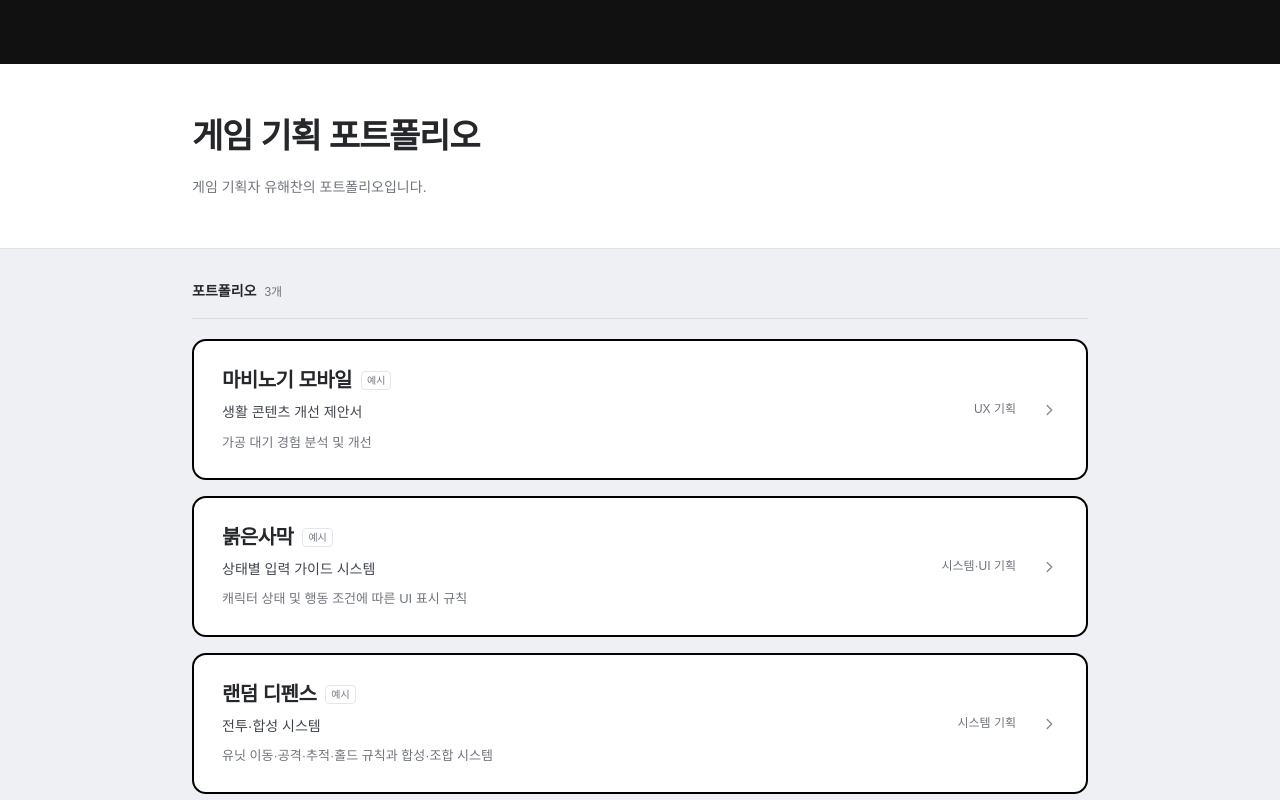
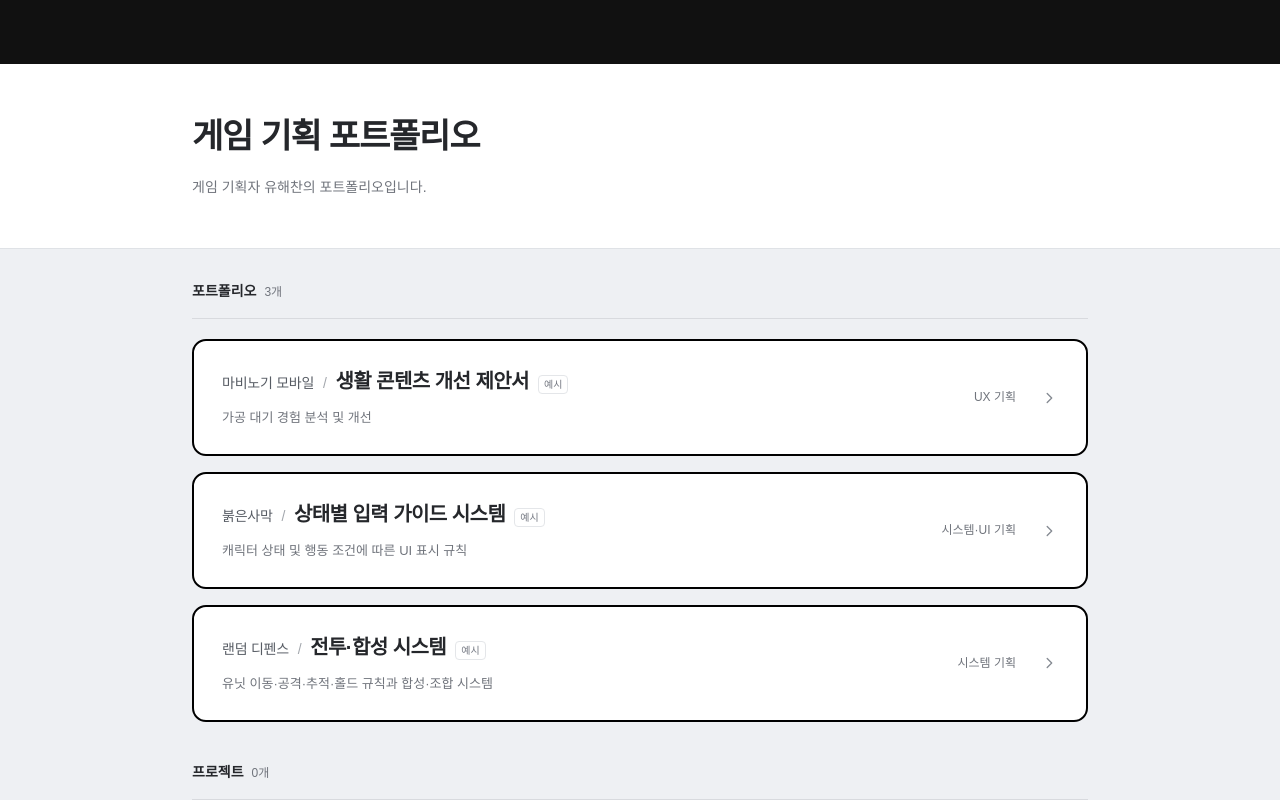
Before and after one commit to yuhaechan/game-portfolio, a Next.js app: page / in a window 1280 px wide. Shown: the top 800 px of the page. Built offline with nearby package versions, Linux system fonts and the light colour scheme.

Commit message:
Update published portfolio

```diff
--- a/src/app/globals.css
+++ b/src/app/globals.css
@@ -32,9 +32,12 @@ a:focus-visible,button:focus-visible { outline:2px solid var(--accent); outline-
 .project-card { display:flex; align-items:center; gap:24px; padding:24px 28px; border:2px solid #000; border-radius:14px; background:#fff; }
 .project-card:hover { background:#fafbfc; }
 .project-card-copy { flex:1; min-width:0; }
-.project-name { display:flex; align-items:center; flex-wrap:wrap; gap:9px; margin-bottom:6px; }
-.project-name h3 { margin:0; font-size:20px; font-weight:600; letter-spacing:-.55px; line-height:1.5; overflow-wrap:anywhere; }
-.project-card:hover h3 { text-decoration:underline; text-underline-offset:5px; text-decoration-thickness:1px; }
+.project-name { display:flex; align-items:baseline; flex-wrap:wrap; gap:9px; margin-bottom:10px; }
+.project-name h3 { display:flex; align-items:baseline; flex-wrap:wrap; gap:6px 9px; margin:0; font-size:20px; font-weight:600; letter-spacing:-.55px; line-height:1.6; overflow-wrap:anywhere; }
+.game-title { font-size:14px; font-weight:500; color:#575c64; letter-spacing:-.25px; }
+.title-divider { color:#a3a7ad; font-size:14px; font-weight:400; }
+.work-title { font-weight:600; word-break:keep-all; }
+.project-card:hover .work-title { text-decoration:underline; text-underline-offset:5px; text-decoration-thickness:1px; }
 .card-subtitle { color:#41454c; font-size:14px; line-height:1.65; margin:0 0 7px; overflow-wrap:anywhere; }
 .card-summary { color:var(--muted); font-size:13px; line-height:1.75; margin:0; overflow-wrap:anywhere; }
 .project-tail { display:flex; align-items:center; gap:24px; margin-left:auto; flex-shrink:0; }
--- a/src/components/portfolio.tsx
+++ b/src/components/portfolio.tsx
@@ -43,8 +43,7 @@ export function Portfolio({ snapshot, projectId }: { snapshot: PortfolioSnapshot
         <div className="project-list">{entries.map(project => (
           <Link className="project-card" key={project.id} href={`/projects/${project.id}/`} onClick={event => navigate(event, project.id)}>
             <div className="project-card-copy">
-              <div className="project-name"><h3>{project.title}</h3>{project.isExample && <span className="example-label">예시</span>}</div>
-              {project.subtitle && <p className="card-subtitle">{project.subtitle}</p>}
+              <div className="project-name"><h3>{project.subtitle ? <><span className="game-title">{project.title}</span><span className="title-divider" aria-hidden="true">/</span><span className="work-title">{project.subtitle}</span></> : <span className="work-title">{project.title}</span>}</h3>{project.isExample && <span className="example-label">예시</span>}</div>
               {project.summary && <p className="card-summary">{project.summary}</p>}
             </div>
             {project.cover && <img src={preview ? `http://127.0.0.1:4310${project.cover}` : assetUrl(project.cover)} alt="" className="project-thumbnail" loading="lazy" />}
```
